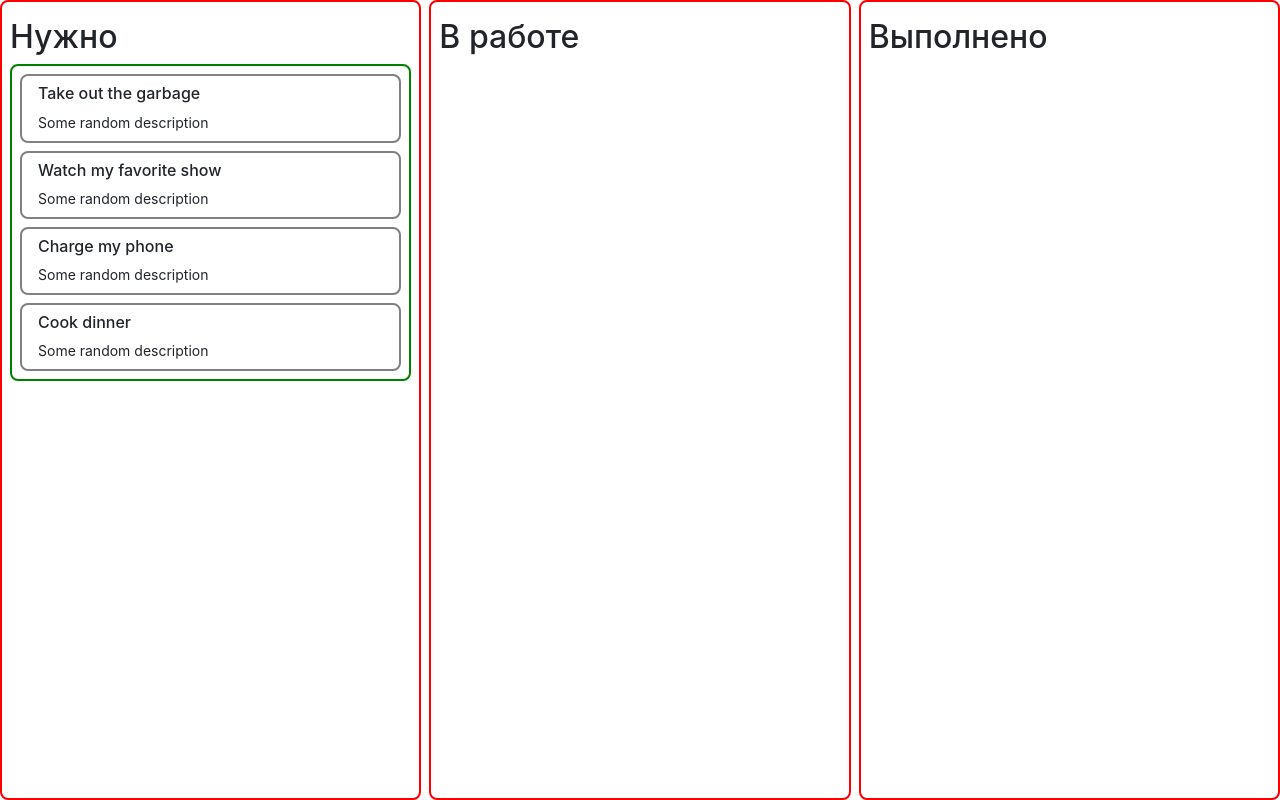
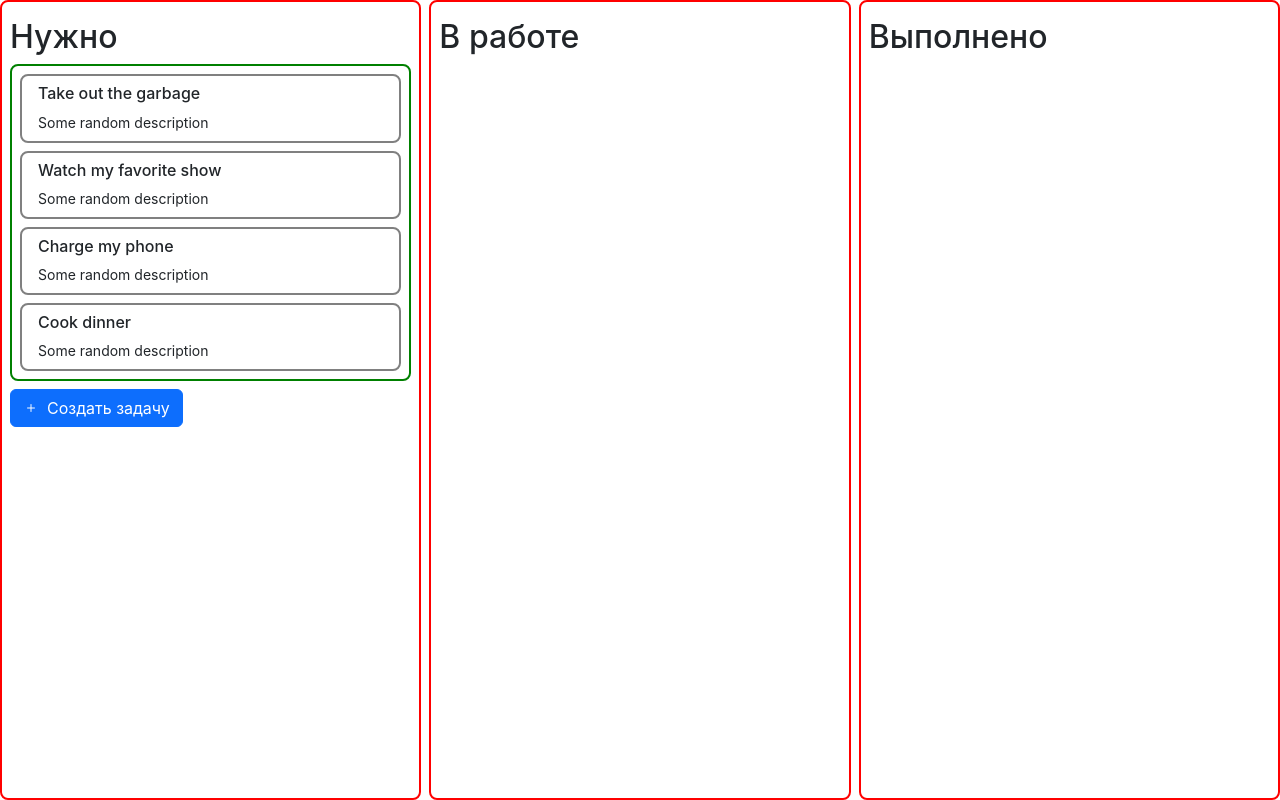
Before and after one commit to Ninelka/task-board, a React (Create React App) app: page / in a window 1280 px wide. Built offline with nearby package versions, Linux system fonts and the light colour scheme.

Commit message:
feat: add create new task button to the first column

```diff
--- a/src/components/Column/Column.tsx
+++ b/src/components/Column/Column.tsx
@@ -2,17 +2,24 @@ import React from 'react';
 import styles from './Column.module.css';
 import TaskList from '../TaskList/TaskList';
 import { ITaskItem } from '../TaskItem/TaskItem';
+import Button from '../Button/Button';
 
 interface IColumn {
   title: string;
   items?: ITaskItem[];
+  withNewTaskButton?: boolean;
 }
 
-const Column: React.FC<IColumn> = ({ title, items }) => {
+const Column: React.FC<IColumn> = ({ title, items, withNewTaskButton }) => {
   return (
     <section className={styles.container}>
       <h2 className={styles.title}>{title}</h2>
       {items && <TaskList items={items} />}
+      {withNewTaskButton && (
+        <Button iconLeft="bi bi-plus" className="btn btn-primary mt-2">
+          Создать задачу
+        </Button>
+      )}
     </section>
   );
 };
--- a/src/components/Layout/Layout.tsx
+++ b/src/components/Layout/Layout.tsx
@@ -6,7 +6,11 @@ import initialData from '../../initial-data';
 const Layout = () => {
   return (
     <main className={styles.container}>
-      <Column title="Нужно" items={initialData.tasks} />
+      <Column
+        title="Нужно"
+        items={initialData.tasks}
+        withNewTaskButton={true}
+      />
       <Column title="В работе" />
       <Column title="Выполнено" />
     </main>
```
